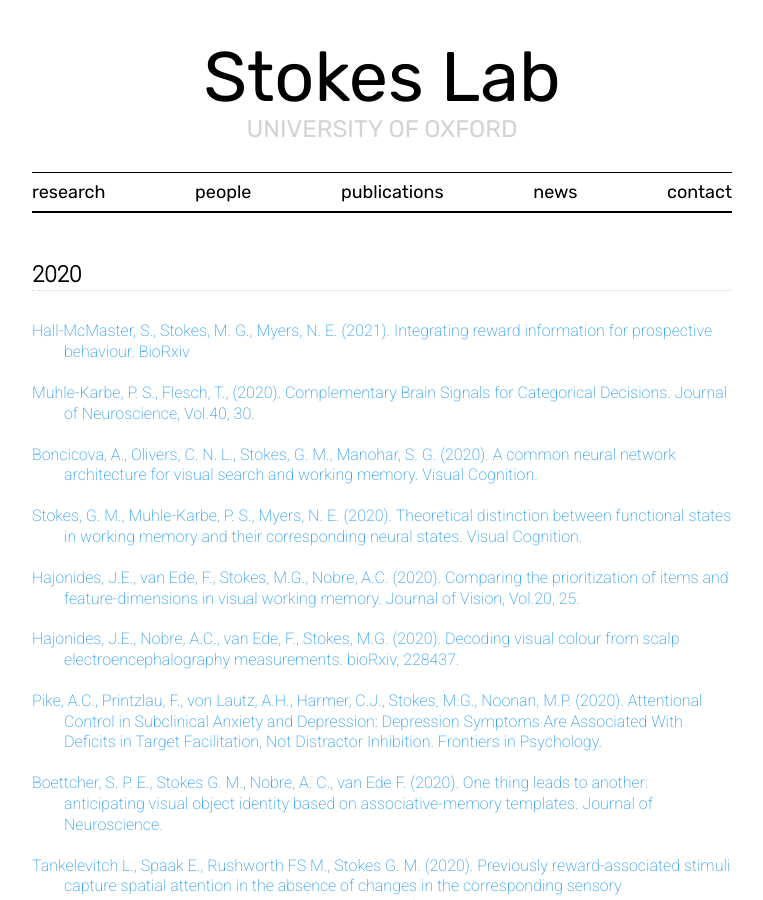
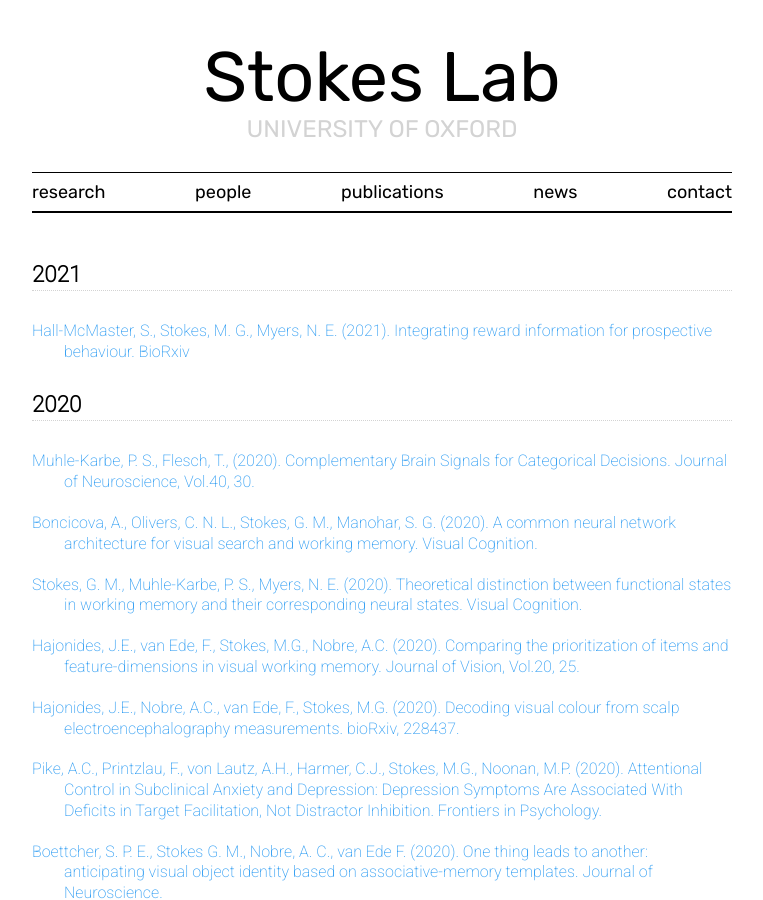
Before and after one commit to stokeslab/stokeslab.github.io, a Jekyll site: the page built from _pages/publications.html, in a window 1280 px wide and 900 px high. Shown: the whole window, without its empty margins (258-1021 px from the left). Built offline with Jekyll 4.4.1, drawn with Linux system fonts in a browser that asks for light colours; nearby versions of some CDN libraries; some web fonts are replaced.

Commit message:
Update publications.html

```diff
--- a/_pages/publications.html
+++ b/_pages/publications.html
@@ -7,9 +7,11 @@
 Find a list of our lab's academic publications below, along with links to open-access versions.
  -->
 
-<h1 class="pub-year">2020</h1>
+<h1 class="pub-year">2021</h1>
 
 <p class="pub"> <a href="https://www.biorxiv.org/content/10.1101/2021.03.30.437719v1.full.pdf" target="_blank"> Hall-McMaster, S., Stokes, M. G., Myers, N. E. (2021). Integrating reward information for prospective behaviour. BioRxiv </a> </p>
+
+<h1 class="pub-year">2020</h1>
 
 <p class="pub"> <a href="https://www.jneurosci.org/content/40/30/5706" target="_blank"> Muhle-Karbe, P. S., Flesch, T., (2020). Complementary Brain Signals for Categorical Decisions. Journal of Neuroscience, Vol.40, 30. </a> </p>
 
```
